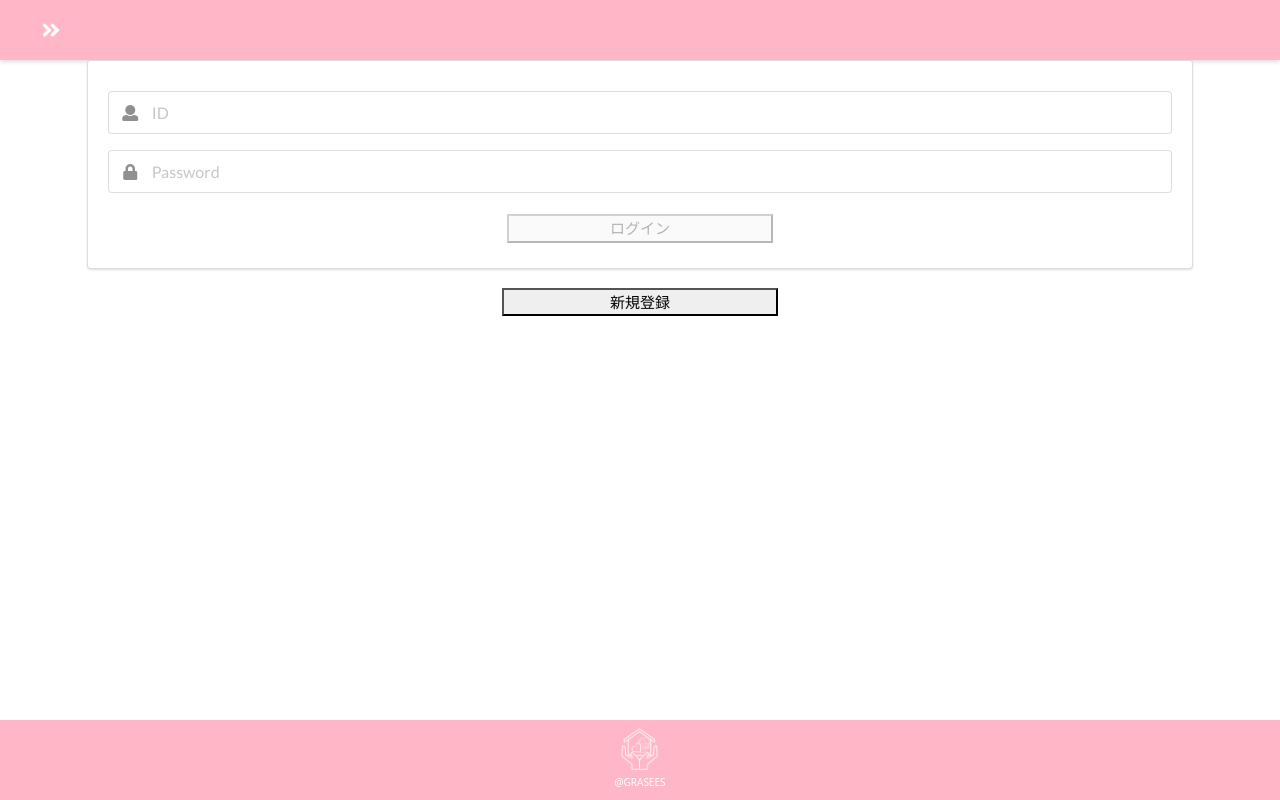
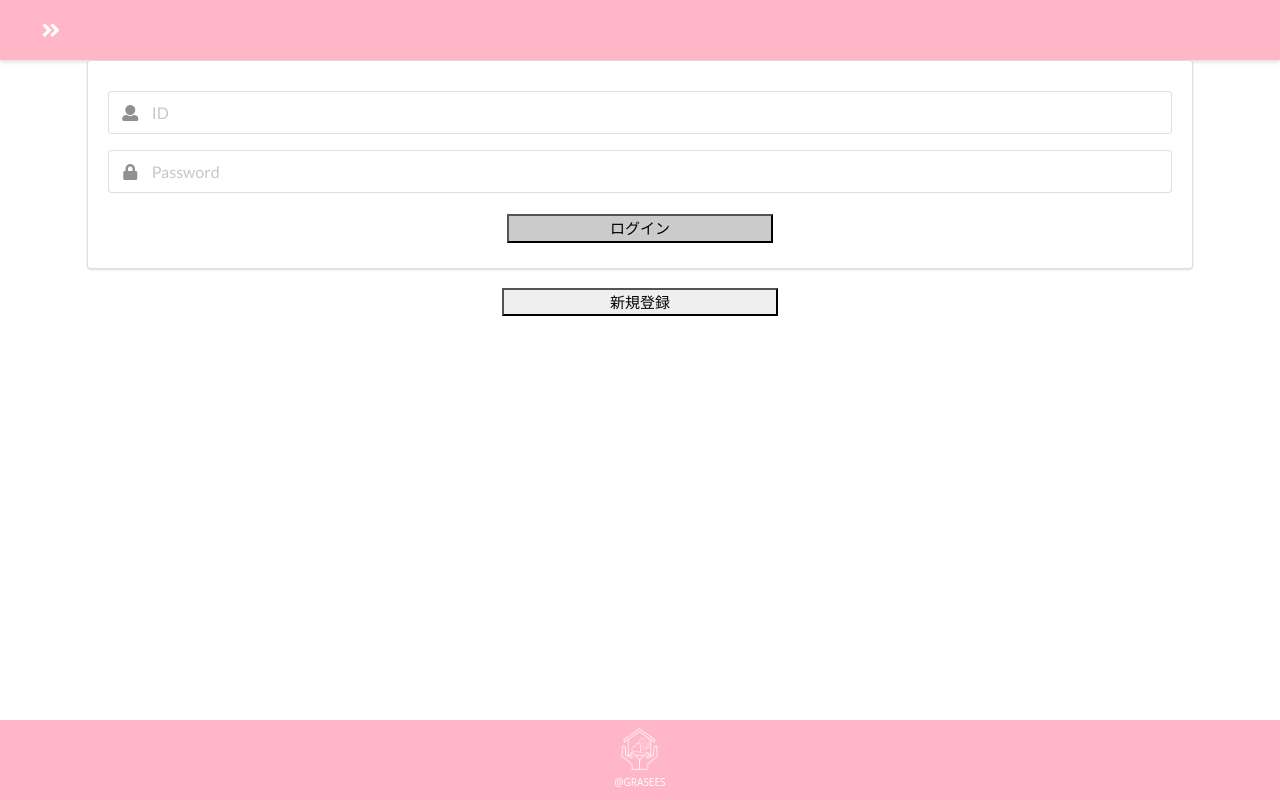
Before and after one commit to shunyadesu/MTI-intern, a Vue app: page /#/login in a window 1280 px wide. Built offline with nearby package versions, Linux system fonts and the light colour scheme; the HTML template or start-up script is replaced by a standard one.

Commit message:
fix: Loginのボタン制御

```diff
--- a/src/views/templates/Login.vue
+++ b/src/views/templates/Login.vue
@@ -31,7 +31,7 @@
               <input type="text" placeholder="Nickname" v-model="user.nickname">
             </div>
           </div>
-          <button type="submit" :disabled='formValid' class="login">
+          <button type="submit" :class="formValid ? '' : 'disabled'" class="login">
             {{ submitText }}
           </button>
         </form>
@@ -88,9 +88,9 @@ export default {
     },
     formValid() {
       if (this.isLogin) {
-        return !(this.user.userId && this.user.password)
+        return (this.user.userId && this.user.password)
       } else {
-        return !(this.user.userId && this.user.password && this.user.nickname && this.user.email)
+        return (this.user.userId && this.user.password && this.user.nickname && this.user.email)
       }
     }
   },
@@ -101,6 +101,10 @@ export default {
       this.isLogin = !this.isLogin
     },
     async submit() {
+      if (!this.formValid) {
+        return
+      }
+
       const { userId, password, nickname, email} = this.user
 
       this.isLoading = true
@@ -198,4 +202,8 @@ input {
   height: 100%;
   display: flex;
 }
+
+.disabled {
+  background-color: #cbcbcb;
+}
 </style>
```
